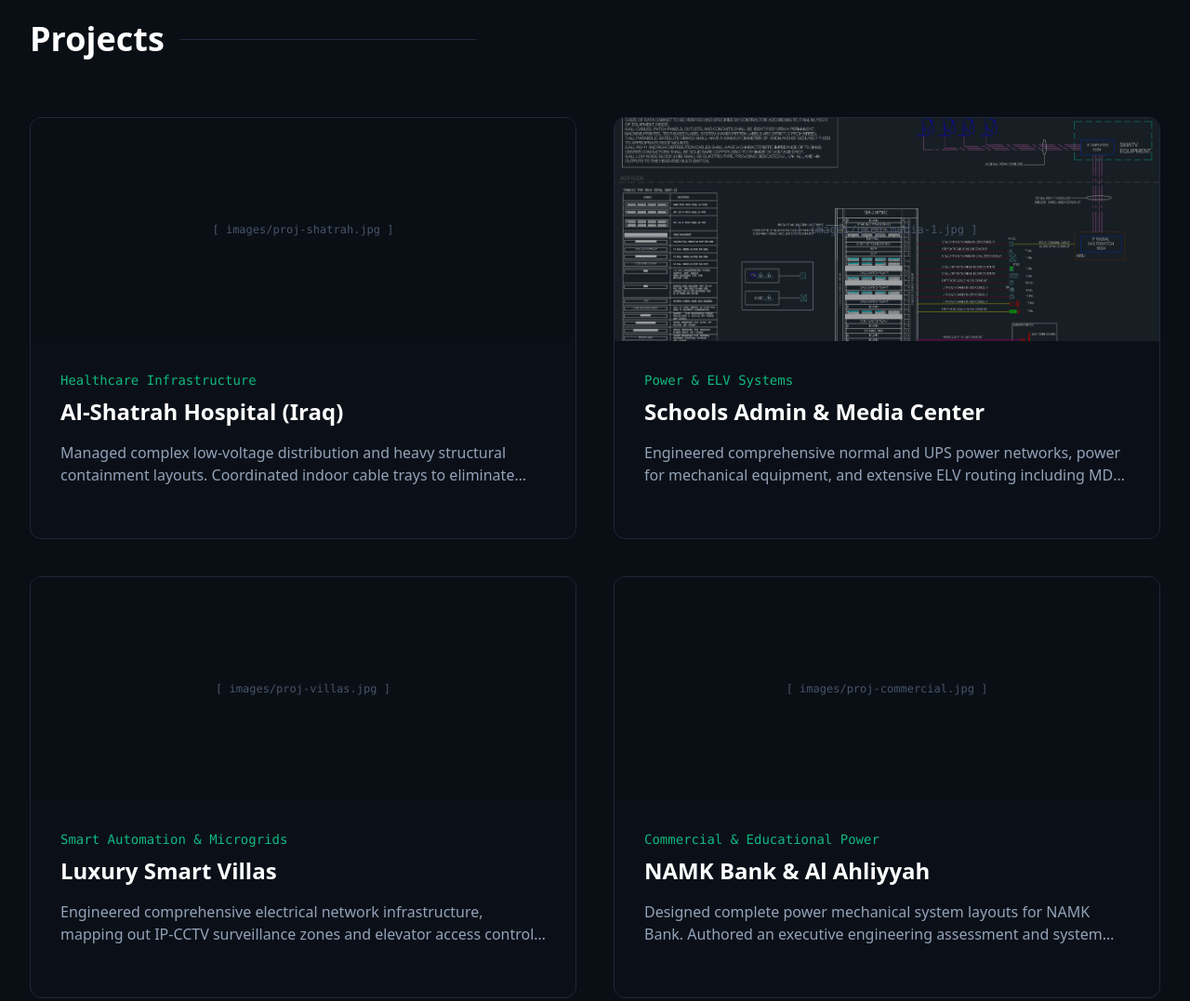
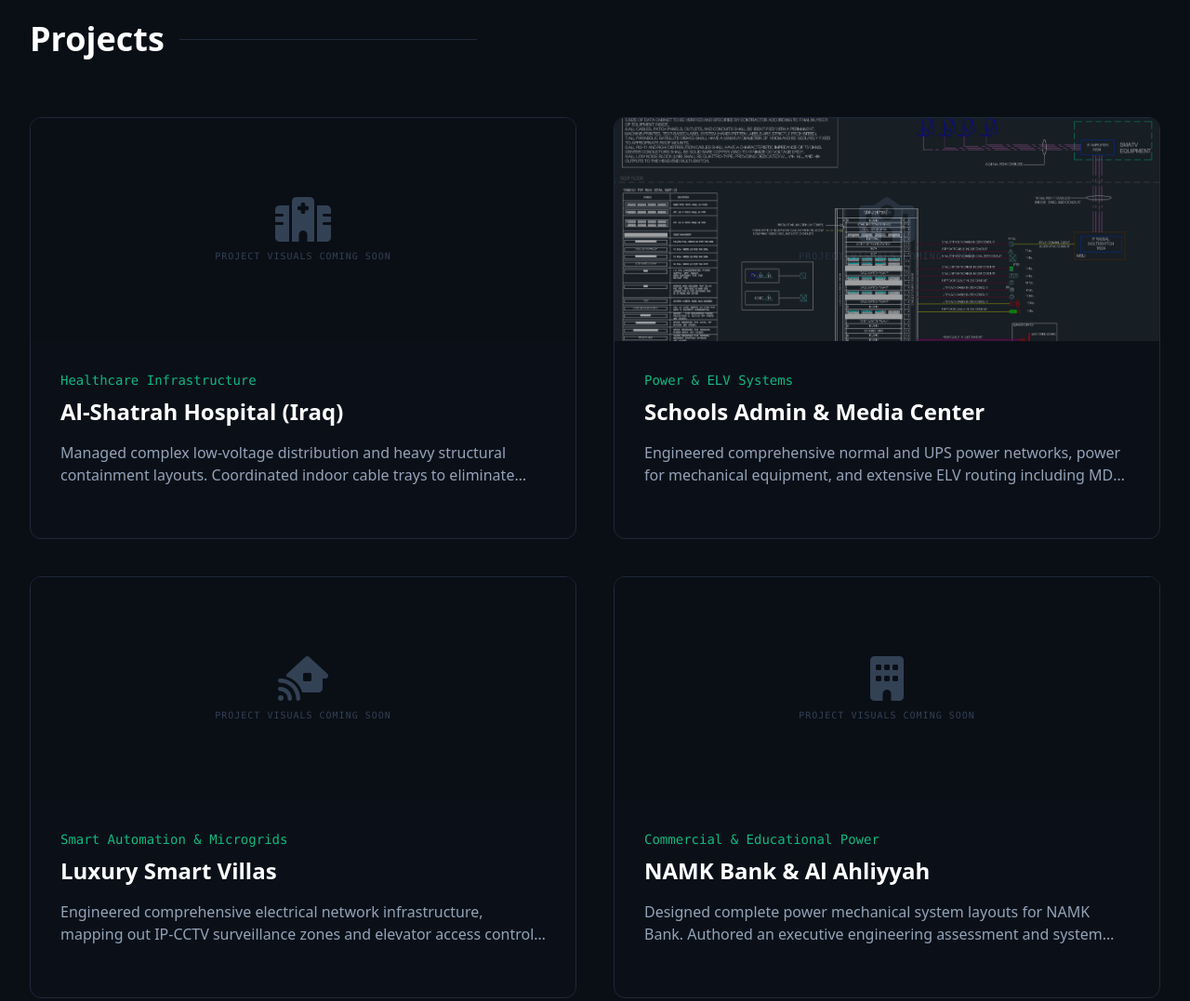
Before and after one commit to SaadHajjih/SaadHajjih.github.io, a plain HTML site: page index.html in a window 1280 px wide. Shown: the part 2220-3297 px from the top of the page at 93% size. Drawn offline with nearby package versions, Linux system fonts and the light colour scheme.

Commit message:
Polish: replace file-path placeholders, clean project modal, turn closing bio into call to action
Co-Authored-By: Claude Opus 5.5 <noreply@anthropic.com>
Claude-Session: https://claude.ai/code/session_01Xb3bMcS9ruMkSoVrRhzG5R

```diff
--- a/index.html
+++ b/index.html
@@ -485,8 +485,8 @@
         <div class="grid md:grid-cols-2 gap-10">
             <div onclick="openProject('shatrah')" class="group flex flex-col bg-white dark:bg-[#0d121c]/40 rounded-xl border border-slate-200 dark:border-slate-800 overflow-hidden hover:-translate-y-2 hover:border-brand-500/50 hover:shadow-xl transition-all duration-300 cursor-pointer hover-trigger">
                 <div class="h-48 md:h-60 bg-slate-100 dark:bg-[#0a0f16] relative flex items-center justify-center overflow-hidden">
-                    <img src="images/proj-shatrah.jpg" alt="Al-Shatrah Hospital" class="w-full h-full object-cover opacity-60 group-hover:opacity-100 group-hover:scale-105 transition-all duration-500" onerror="this.style.display='none'">
-                    <span class="font-mono text-xs text-slate-400 dark:text-slate-600 absolute">[ images/proj-shatrah.jpg ]</span>
+                    <img src="images/proj-shatrah.jpg" alt="Al-Shatrah Hospital" class="relative z-10 w-full h-full object-cover opacity-60 group-hover:opacity-100 group-hover:scale-105 transition-all duration-500" onerror="this.style.display='none'">
+                    <span class="absolute flex flex-col items-center gap-2 text-slate-300 dark:text-slate-700"><i class="fas fa-hospital text-5xl"></i><span class="font-mono text-[10px] tracking-widest uppercase">Project visuals coming soon</span></span>
                 </div>
                 <div class="p-6 md:p-8 flex flex-col flex-grow">
                     <div class="font-mono text-brand-500 text-xs md:text-sm mb-2">Healthcare Infrastructure</div>
@@ -499,8 +499,8 @@
 
             <div onclick="openProject('media')" class="group flex flex-col bg-white dark:bg-[#0d121c]/40 rounded-xl border border-slate-200 dark:border-slate-800 overflow-hidden hover:-translate-y-2 hover:border-brand-500/50 hover:shadow-xl transition-all duration-300 cursor-pointer hover-trigger">
                 <div class="h-48 md:h-60 bg-slate-100 dark:bg-[#0a0f16] relative flex items-center justify-center overflow-hidden">
-                    <img src="images/proj-media-1.jpg" alt="Schools Admin & Media Center" class="w-full h-full object-cover opacity-60 group-hover:opacity-100 group-hover:scale-105 transition-all duration-500" onerror="this.style.display='none'">
-                    <span class="font-mono text-xs text-slate-400 dark:text-slate-600 absolute">[ images/proj-media-1.jpg ]</span>
+                    <img src="images/proj-media-1.jpg" alt="Schools Admin & Media Center" class="relative z-10 w-full h-full object-cover opacity-60 group-hover:opacity-100 group-hover:scale-105 transition-all duration-500" onerror="this.style.display='none'">
+                    <span class="absolute flex flex-col items-center gap-2 text-slate-300 dark:text-slate-700"><i class="fas fa-school text-5xl"></i><span class="font-mono text-[10px] tracking-widest uppercase">Project visuals coming soon</span></span>
                 </div>
                 <div class="p-6 md:p-8 flex flex-col flex-grow">
                     <div class="font-mono text-brand-500 text-xs md:text-sm mb-2">Power & ELV Systems</div>
@@ -513,8 +513,8 @@
 
             <div onclick="openProject('villas')" class="group flex flex-col bg-white dark:bg-[#0d121c]/40 rounded-xl border border-slate-200 dark:border-slate-800 overflow-hidden hover:-translate-y-2 hover:border-brand-500/50 hover:shadow-xl transition-all duration-300 cursor-pointer hover-trigger">
                 <div class="h-48 md:h-60 bg-slate-100 dark:bg-[#0a0f16] relative flex items-center justify-center overflow-hidden">
-                    <img src="images/proj-villas.jpg" alt="Smart Villas" class="w-full h-full object-cover opacity-60 group-hover:opacity-100 group-hover:scale-105 transition-all duration-500" onerror="this.style.display='none'">
-                    <span class="font-mono text-xs text-slate-400 dark:text-slate-600 absolute">[ images/proj-villas.jpg ]</span>
+                    <img src="images/proj-villas.jpg" alt="Smart Villas" class="relative z-10 w-full h-full object-cover opacity-60 group-hover:opacity-100 group-hover:scale-105 transition-all duration-500" onerror="this.style.display='none'">
+                    <span class="absolute flex flex-col items-center gap-2 text-slate-300 dark:text-slate-700"><i class="fas fa-house-signal text-5xl"></i><span class="font-mono text-[10px] tracking-widest uppercase">Project visuals coming soon</span></span>
                 </div>
                 <div class="p-6 md:p-8 flex flex-col flex-grow">
                     <div class="font-mono text-brand-500 text-xs md:text-sm mb-2">Smart Automation & Microgrids</div>
@@ -527,8 +527,8 @@
 
             <div onclick="openProject('namk')" class="group flex flex-col bg-white dark:bg-[#0d121c]/40 rounded-xl border border-slate-200 dark:border-slate-800 overflow-hidden hover:-translate-y-2 hover:border-brand-500/50 hover:shadow-xl transition-all duration-300 cursor-pointer hover-trigger">
                 <div class="h-48 md:h-60 bg-slate-100 dark:bg-[#0a0f16] relative flex items-center justify-center overflow-hidden">
-                    <img src="images/proj-commercial.jpg" alt="Commercial" class="w-full h-full object-cover opacity-60 group-hover:opacity-100 group-hover:scale-105 transition-all duration-500" onerror="this.style.display='none'">
-                    <span class="font-mono text-xs text-slate-400 dark:text-slate-600 absolute">[ images/proj-commercial.jpg ]</span>
+                    <img src="images/proj-commercial.jpg" alt="Commercial" class="relative z-10 w-full h-full object-cover opacity-60 group-hover:opacity-100 group-hover:scale-105 transition-all duration-500" onerror="this.style.display='none'">
+                    <span class="absolute flex flex-col items-center gap-2 text-slate-300 dark:text-slate-700"><i class="fas fa-building text-5xl"></i><span class="font-mono text-[10px] tracking-widest uppercase">Project visuals coming soon</span></span>
                 </div>
                 <div class="p-6 md:p-8 flex flex-col flex-grow">
                     <div class="font-mono text-brand-500 text-xs md:text-sm mb-2">Commercial & Educational Power</div>
@@ -619,19 +619,20 @@
         <div class="grid lg:grid-cols-2 gap-16">
 
             <div class="flex flex-col justify-center">
+                <h2 class="text-3xl md:text-4xl font-bold text-slate-900 dark:text-white mb-6">Let's work together</h2>
                 <p class="text-lg md:text-xl text-slate-600 dark:text-slate-300 leading-relaxed mb-10">
-                    Electrical Design Engineer with a passion for <strong class="text-slate-900 dark:text-white">power systems, low-current infrastructure, and intelligent building technologies</strong>. Experienced in electrical design, power system analysis, and engineering software, with a strong interest in <strong class="text-slate-900 dark:text-white">networking, self-hosted infrastructure, and BIM workflows</strong>.
+                    Open to new roles, consultancy work and project collaborations in <strong class="text-slate-900 dark:text-white">power, lighting and ELV design</strong>. Send me an email or connect on LinkedIn.
                 </p>
 
                 <div class="flex flex-col sm:flex-row flex-wrap gap-4 mb-6">
                     <a href="mailto:S.M.Hajeh@gmail.com?subject=Hello%20Sa'ed" class="px-6 py-4 bg-brand-500 text-white font-bold font-mono text-xs tracking-widest uppercase hover:bg-brand-600 transition-colors hover-trigger rounded text-center w-full sm:w-auto">
-                        &darr; GET IN TOUCH
+                        GET IN TOUCH &rarr;
                     </a>
                     <a href="https://www.linkedin.com/in/saedhajjih1" target="_blank" class="px-6 py-4 border border-slate-300 dark:border-slate-700 text-slate-900 dark:text-white font-bold font-mono text-xs tracking-widest uppercase hover:border-brand-500 hover:text-brand-500 transition-colors hover-trigger rounded flex items-center justify-center gap-2 w-full sm:w-auto">
                         VIEW LINKEDIN &nearr;
                     </a>
                 </div>
-                <p class="font-mono text-xs text-slate-500 mb-12">Click "Get in Touch" to open a direct email.</p>
+                <div class="mb-12"></div>
 
                 <div class="font-mono text-[10px] tracking-widest uppercase text-brand-500 mb-4">Core Strengths</div>
                 <div class="flex flex-wrap gap-3">
@@ -699,7 +700,7 @@
             <div class="w-full md:w-1/2 h-48 md:h-auto bg-slate-100 dark:bg-[#0a0f16] flex flex-col border-b md:border-b-0 md:border-r border-slate-200 dark:border-slate-800 overflow-hidden relative shrink-0">
                 <div class="flex-grow flex items-center justify-center relative p-4">
                     <img id="modal-img" src="" alt="Project" class="max-w-full max-h-full object-contain z-10 drop-shadow-2xl" onerror="this.style.display='none'">
-                    <span class="absolute font-mono text-sm text-slate-400 dark:text-slate-600 z-0" id="modal-img-placeholder">[ Upload Image ]</span>
+                    <span class="absolute font-mono text-sm text-slate-400 dark:text-slate-600 z-0" id="modal-img-placeholder"><i class="fas fa-image mr-2"></i>Project visuals coming soon</span>
                 </div>
 
                 <div id="modal-thumbnails" class="h-20 bg-slate-200 dark:bg-[#111827] border-t border-slate-300 dark:border-slate-800 flex items-center gap-2 px-4 overflow-x-auto no-scrollbar shrink-0">
@@ -708,7 +709,7 @@
 
             <div class="w-full md:w-1/2 p-6 md:p-12 overflow-y-auto relative flex flex-col">
                 <div id="modal-tags" class="flex flex-wrap gap-2 mb-4 md:mb-6"></div>
-                <h2 id="modal-title" class="text-2xl md:text-4xl lg:text-5xl font-extrabold text-slate-900 dark:text-white mb-4 md:mb-6">Project Title</h2>
+                <h2 id="modal-title" class="text-2xl md:text-4xl lg:text-5xl font-extrabold text-slate-900 dark:text-white mb-4 md:mb-6"></h2>
                 <div class="w-12 h-1 bg-brand-500 mb-6 shrink-0"></div>
                 <div id="modal-desc" class="text-slate-600 dark:text-slate-400 space-y-4 leading-relaxed text-sm md:text-base flex-grow">
                 </div>
@@ -908,7 +909,7 @@
 
             imgEl.src = projectImages[index];
             imgEl.style.display = 'block';
-            placeholder.innerText = `[ ${projectImages[index]} ]`;
+            placeholder.innerHTML = '<i class="fas fa-image mr-2"></i>Project visuals coming soon';
 
             // Update active state on thumbnails
             document.querySelectorAll('.modal-thumb').forEach((thumb, i) => {
```
